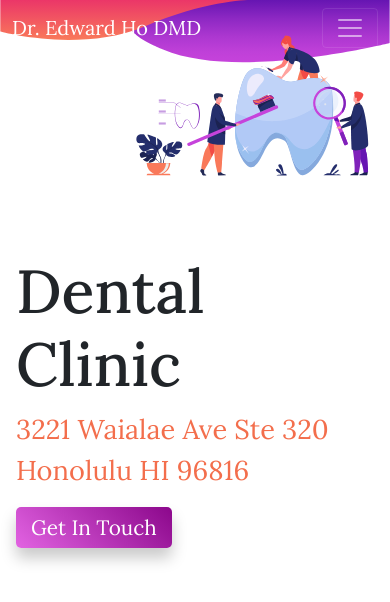
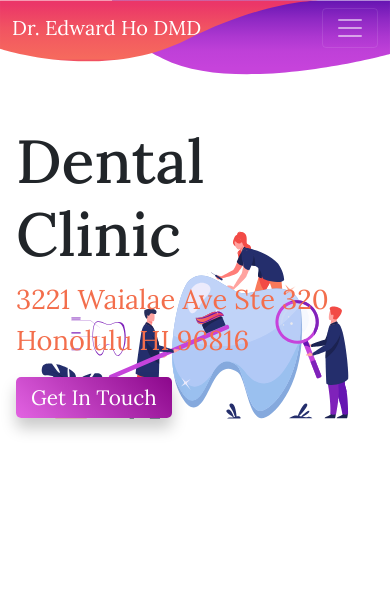
Before and after one commit to barnardwben/Dental-Office, a plain HTML site: page index.html in a window 390 px wide. Shown: the top 602 px of the page. Drawn offline with nearby package versions, Linux system fonts and the light colour scheme.

Commit message:
added responsiveness to background-image svg

```diff
--- a/dental-office.scss
+++ b/dental-office.scss
@@ -14,6 +14,40 @@ body {
   margin: 0;
   padding: 0;
   box-sizing: border-box;
+}
+
+@media only screen and (max-width: 800px) {
+  body {
+    background-image:url(/images/header-background-mobile-svg.svg);
+  }
+}
+
+@media only screen and (max-width: 707px) {
+  body {
+    background-image:url(/images/header-background-mobile-707-svg.svg);
+  }
+}
+
+@media only screen and (max-width: 650px) {
+  body {
+    background-image:url(/images/header-background-mobile-650-svg.svg);
+  }
+}
+
+@media only screen and (max-width: 585px) {
+  body {
+    background-image:url(/images/header-background-mobile-585-svg.svg);
+  }
+}
+@media only screen and (max-width: 505px) {
+  body {
+    background-image:url(/images/header-background-mobile-505-svg.svg);
+  }
+}
+@media only screen and (max-width: 380px) {
+  body {
+    background-image:url(/images/header-background-mobile-380-svg.svg);
+  }
 }
 
 // Nav
@@ -160,6 +194,11 @@ body {
   @media only screen and (max-width: 800px) {
     .header-text {
       top: 255px;
+    }
+  }
+  @media only screen and (max-width: 585px) {
+    .header-text  {
+      top: 125px;
     }
   }
 }
```
Also changed, not shown: dental-office.css, images/header-background-mobile-380-svg.svg (added), images/header-background-mobile-505-svg.svg (added), images/header-background-mobile-585-svg.svg (added), images/header-background-mobile-650-svg.svg (added), images/header-background-mobile-707-svg.svg (added), images/header-background-mobile-svg.svg (added), 5 other files.
